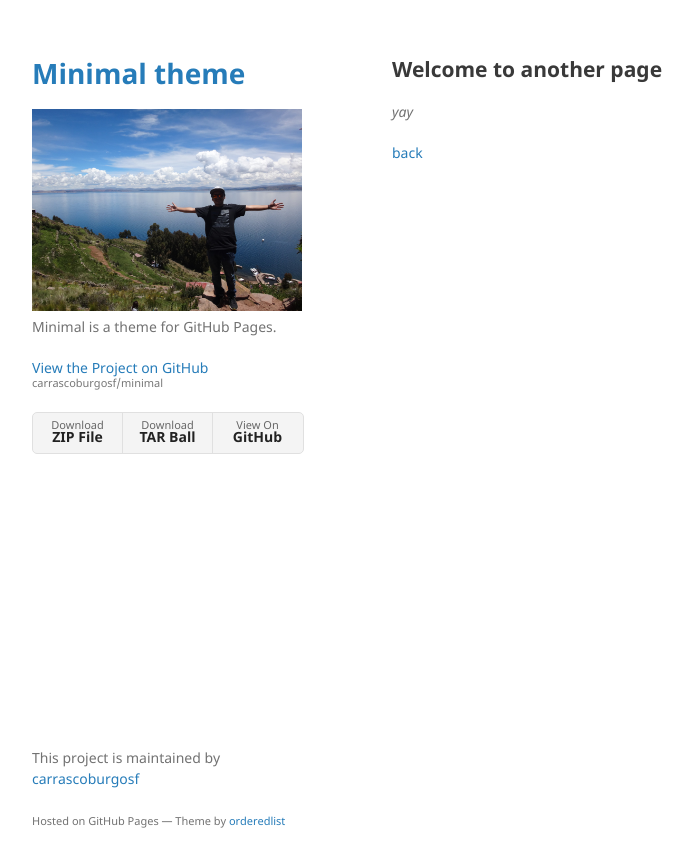
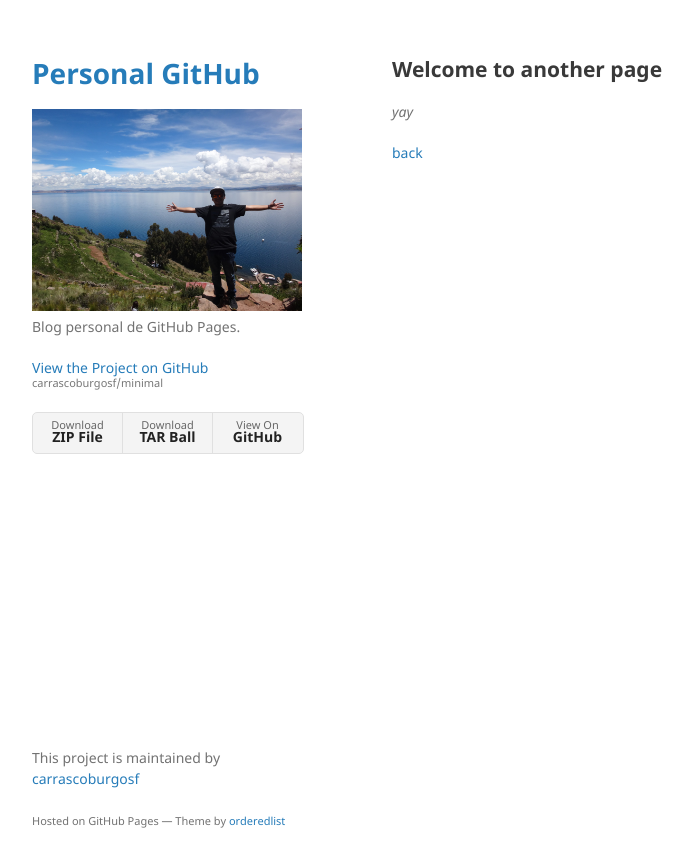
Before and after one commit to carrascoburgosf/minimal, a Jekyll site: the page built from another-page.md, in a window 1280 px wide. Shown: the top 867 px of the page, without its empty margins (178-871 px from the left). Built offline with Jekyll 4.4.1, drawn with Linux system fonts in a browser that asks for light colours; our own code applies the rules of GitHub Pages for plain Markdown files.

Commit message:
Update _config.yml

```diff
--- a/_config.yml
+++ b/_config.yml
@@ -1,6 +1,6 @@
-title: Minimal theme
+title: Personal GitHub
 logo: /assets/img/logo.png
-description: Minimal is a theme for GitHub Pages.
+description: Blog personal de GitHub Pages.
 show_downloads: true
 google_analytics:
 theme: jekyll-theme-minimal
```
